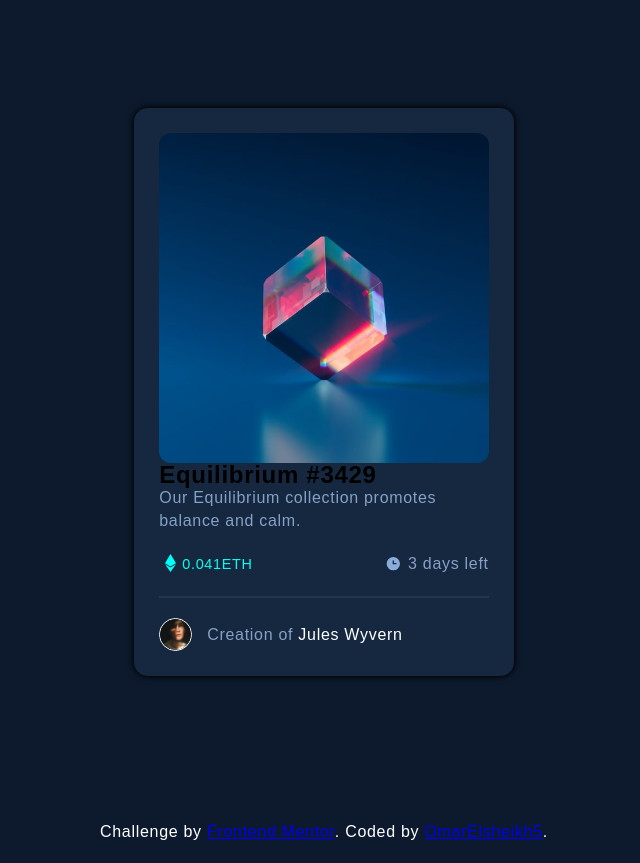
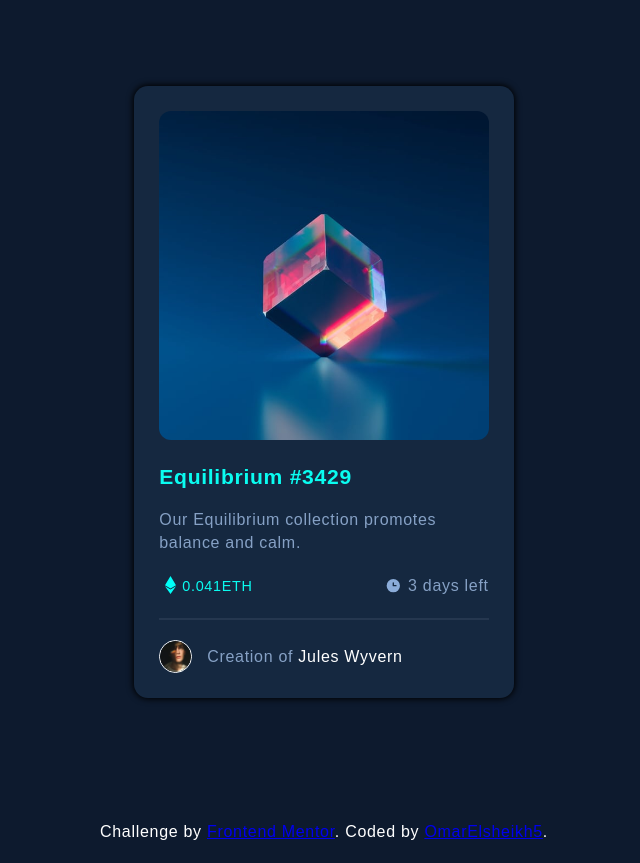
Before and after one commit to omarelsheikh5/NFT-preview-card-component, a plain HTML site: page nft-preview-card-component-main/index.html in a window 1280 px wide. In both pictures the pointer is over the element "Equilibrium #3429". Shown: the whole page, without its empty margins (316-956 px from the left). Drawn offline with Linux system fonts and the light colour scheme.

Commit message:
style.css

```diff
--- a/nft-preview-card-component-main/style.css
+++ b/nft-preview-card-component-main/style.css
@@ -73,7 +73,7 @@ body {
   opacity: 1;
 }
 
-.card-container h2 {
+.card-container h1 {
   color: var(--color-white);
   margin: 25px 0 20px;
   font-size: 1.32rem;
@@ -81,7 +81,7 @@ body {
   display: inline-block;
 }
 
-.card-container h2:hover {
+.card-container h1:hover {
   color: var(--color1);
 }
 
```
